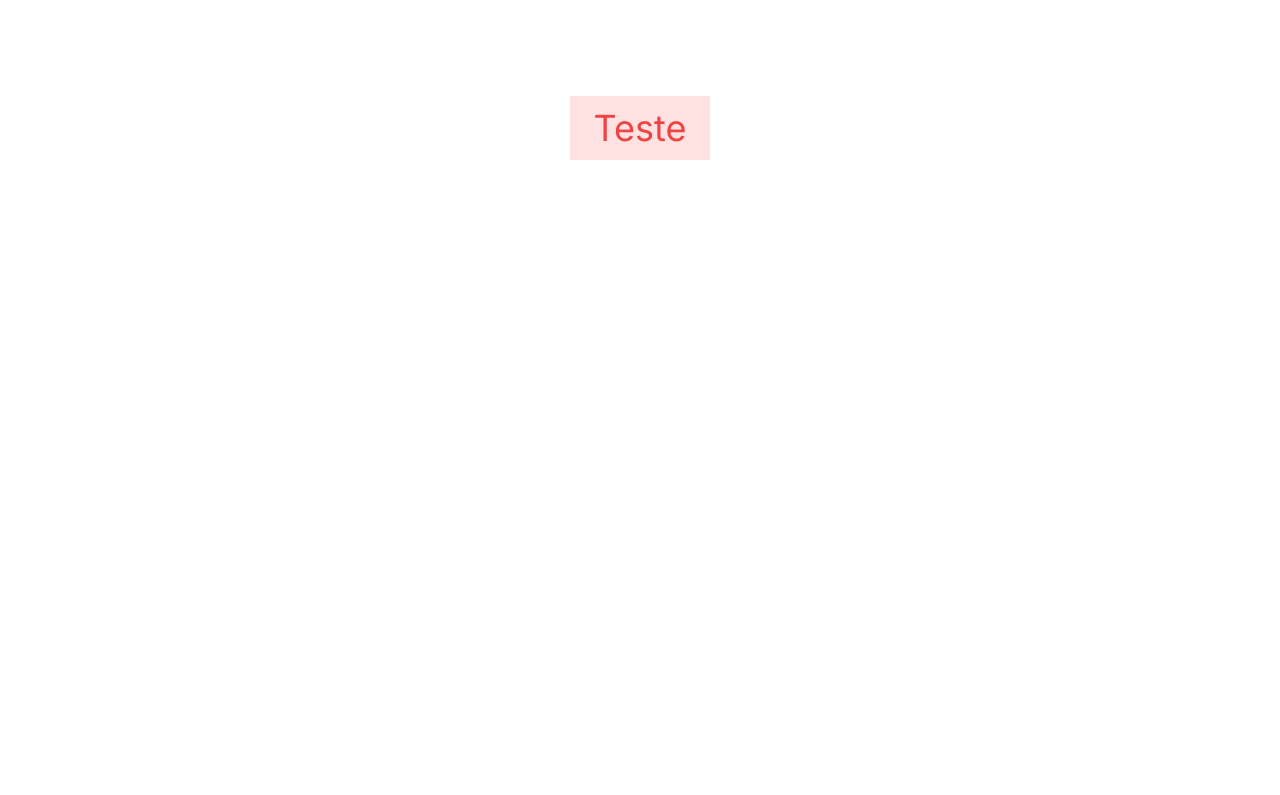
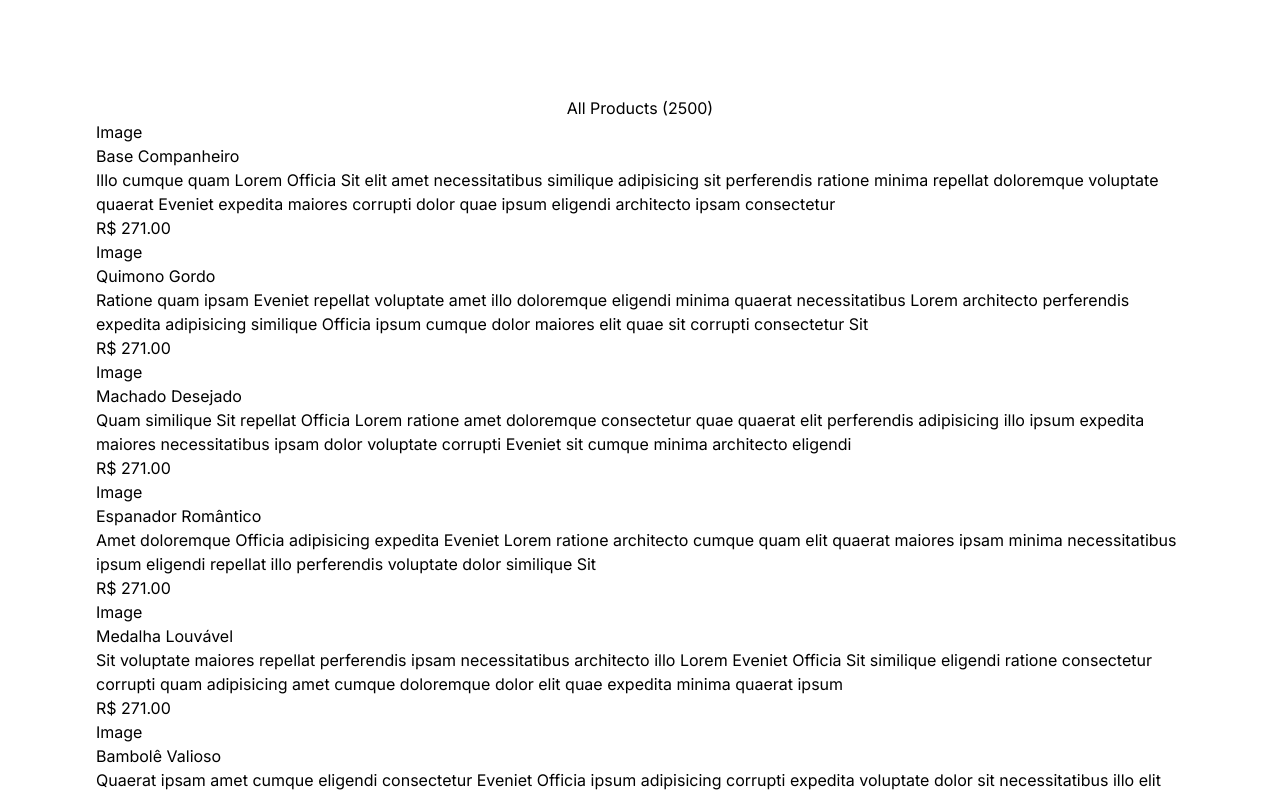
Before and after one commit to aureliojoseph/acme-inc, a Next.js app: page / in a window 1280 px wide. Shown: the top 795 px of the page. Built offline with nearby package versions, Linux system fonts and the light colour scheme.

Commit message:
AC-05: create basic page and products list layout

```diff
--- a/src/app/page.tsx
+++ b/src/app/page.tsx
@@ -1,15 +1,12 @@
-import Image from "next/image";
+import ProductsList from "@/components/ProductsList";
+import products from "@/services/api/productsApi";
 
 export default function Home() {
   return (
     <main className="flex min-h-screen flex-col items-center justify-between p-24">
-      <button
-        id="teste"
-        type="submit"
-        className="bg-red-100 px-6 py-3 text-4xl text-red-500"
-      >
-        Teste
-      </button>
+      <h2>All Products ({products.length})</h2>
+
+      <ProductsList products={products} />
     </main>
   );
 }
--- /dev/null
+++ b/src/components/Product.tsx
@@ -0,0 +1,10 @@
+export default function Product({ product }: any) {
+  return (
+    <div>
+      <p>Image {product.url}</p>
+      <h2>{product.name}</h2>
+      <p>{product.description}</p>
+      <p>R$ {product.value}</p>
+    </div>
+  );
+}
--- /dev/null
+++ b/src/components/ProductsList.tsx
@@ -0,0 +1,11 @@
+import Product from "./Product";
+
+export default function ProductsList({ products }: any) {
+  return (
+    <div>
+      {products.map((product: any) => (
+        <Product key={product.id} product={product} />
+      ))}
+    </div>
+  );
+}
```
